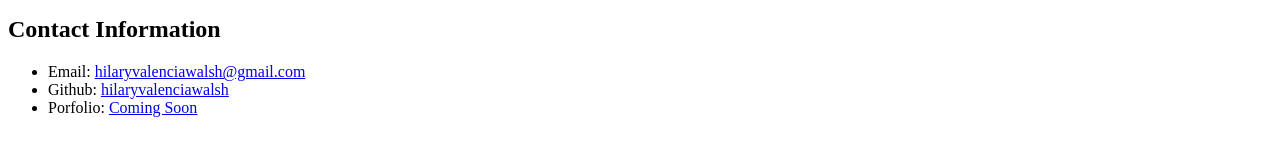
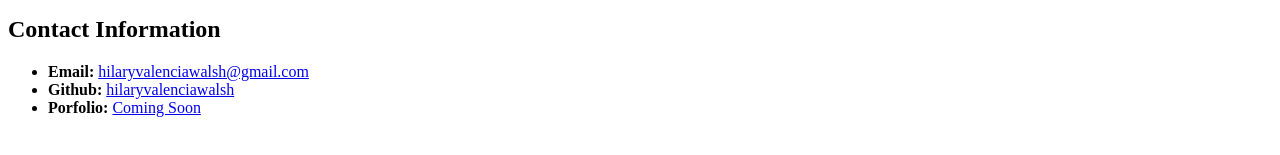
Before and after one commit to hilaryvalenciawalsh/basic-student-bio, a plain HTML site: page index.html in a window 1280 px wide. Shown: the part 497-652 px from the top of the page. Drawn offline with Linux system fonts and the light colour scheme.

Commit message:
Adding strong

```diff
--- a/index.html
+++ b/index.html
@@ -10,9 +10,9 @@
         <h3>I am 22 years old, I graduated with my BS in Healthcare Administration and I start my MS in Software Development in January 2021! I am excited to be here at the UW Coding Bootcamp to learn with you all! </h3>
         <h2>Contact Information</h2>
         <ul>
-            <li>Email: <a href="mailto: hilaryvalenciawalsh@gmail.com">hilaryvalenciawalsh@gmail.com</a></li>
-            <li>Github: <a href="https://github.com/hilaryvalenciawalsh/basic-student-bio">hilaryvalenciawalsh</a></li>
-            <li>Porfolio: <a href="#">Coming Soon</a> </li>
+            <li><strong>Email:</strong> <a href="mailto: hilaryvalenciawalsh@gmail.com">hilaryvalenciawalsh@gmail.com</a></li>
+            <li><strong>Github: </strong><a href="https://github.com/hilaryvalenciawalsh/basic-student-bio">hilaryvalenciawalsh</a></li>
+            <li><strong>Porfolio:</strong> <a href="#">Coming Soon</a> </li>
         </ul>
     </body>
 </html>
```
